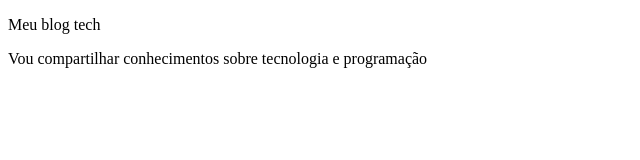
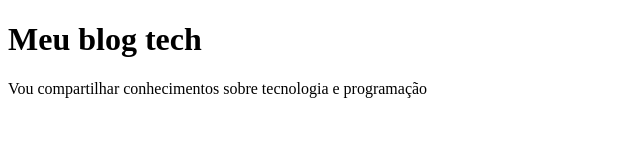
Before and after one commit to enzopitz-alt/Enzo, a plain HTML site: page Enzo pitz/index.html in a window 1280 px wide. Shown: the whole page, without its empty margins (0-640 px from the left). Drawn offline with Linux system fonts and the light colour scheme.

Commit message:
atualizar comando

```diff
--- a/Enzo pitz/index.html
+++ b/Enzo pitz/index.html
@@ -1,16 +1,12 @@
-
 <!DOCTYPE html>
 <html lang="pt-br">
-
 <head>
 <meta charset="UTF-8">
 <meta name="viewport" content="width=device-width, initial-scale=1.0">
 <title>Document</title>
 </head>
 <body>
-        <p>Meu blog tech</p>
-
+<h1>Meu blog tech</h1>
 <p>Vou compartilhar conhecimentos sobre tecnologia e programação</p>
-
 </body>
 </html>
```
Lines whose indentation alone changed are shown as unchanged.
